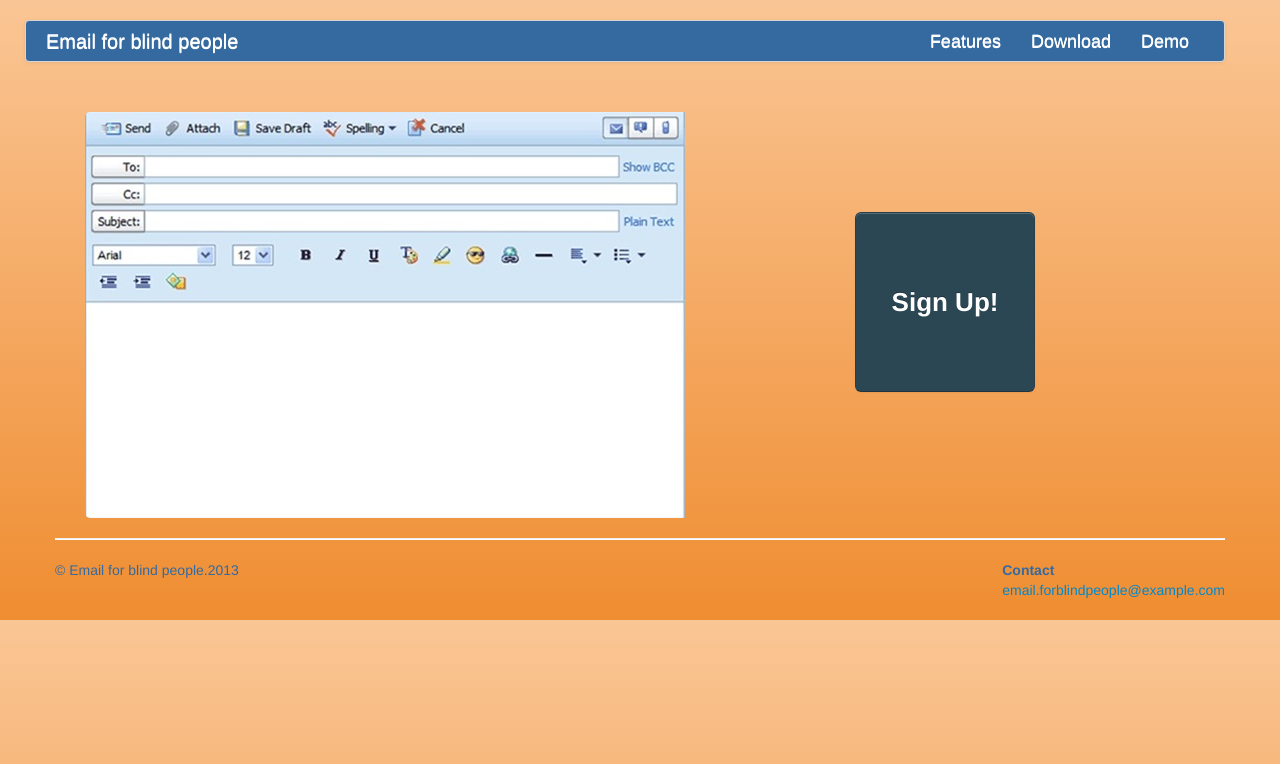
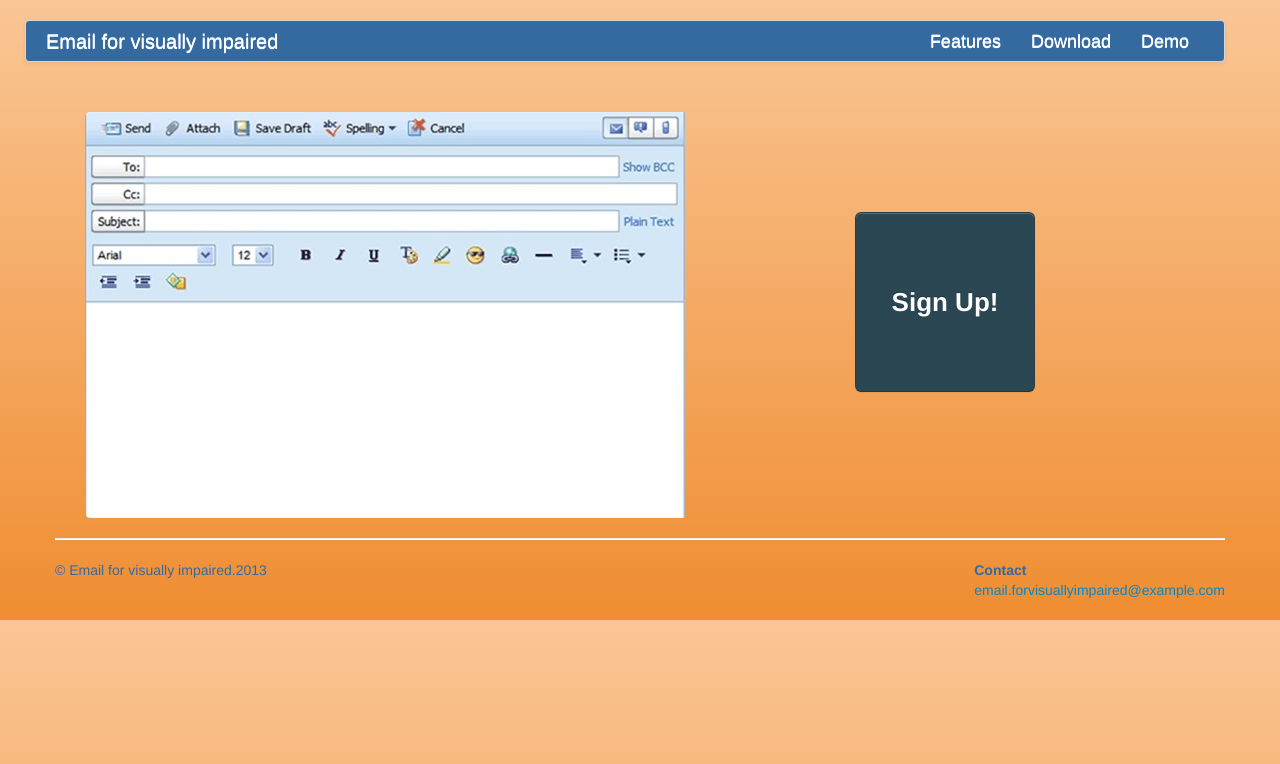
Before and after one commit to lavi92/Email-nevazatori, a plain HTML site: page index.html in a window 1280 px wide. Drawn offline with Linux system fonts and the light colour scheme.

Commit message:
Modify email

```diff
--- a/index.html
+++ b/index.html
@@ -22,7 +22,7 @@ Email pentru nevăzători
     <nav class="navbar">
       <div class="navbar-inner">
             <a class="brand" href="#">
-              Email for blind people
+              Email for visually impaired
             </a>
             <ul class="nav pull-right">
               <li><a href="#">Features</a></li>
@@ -49,11 +49,11 @@ Email pentru nevăzători
   <footer>
     <address class="pull-right">
       <strong>Contact</strong><br>
-      <a href="mailto:#">email.forblindpeople@example.com</a>
+      <a href="mailto:#">email.forvisuallyimpaired@example.com</a>
     </address>
 
     <p>
-         &copy; Email for blind people.2013
+         &copy; Email for visually impaired.2013
     </p>
 
   </footer>
```
